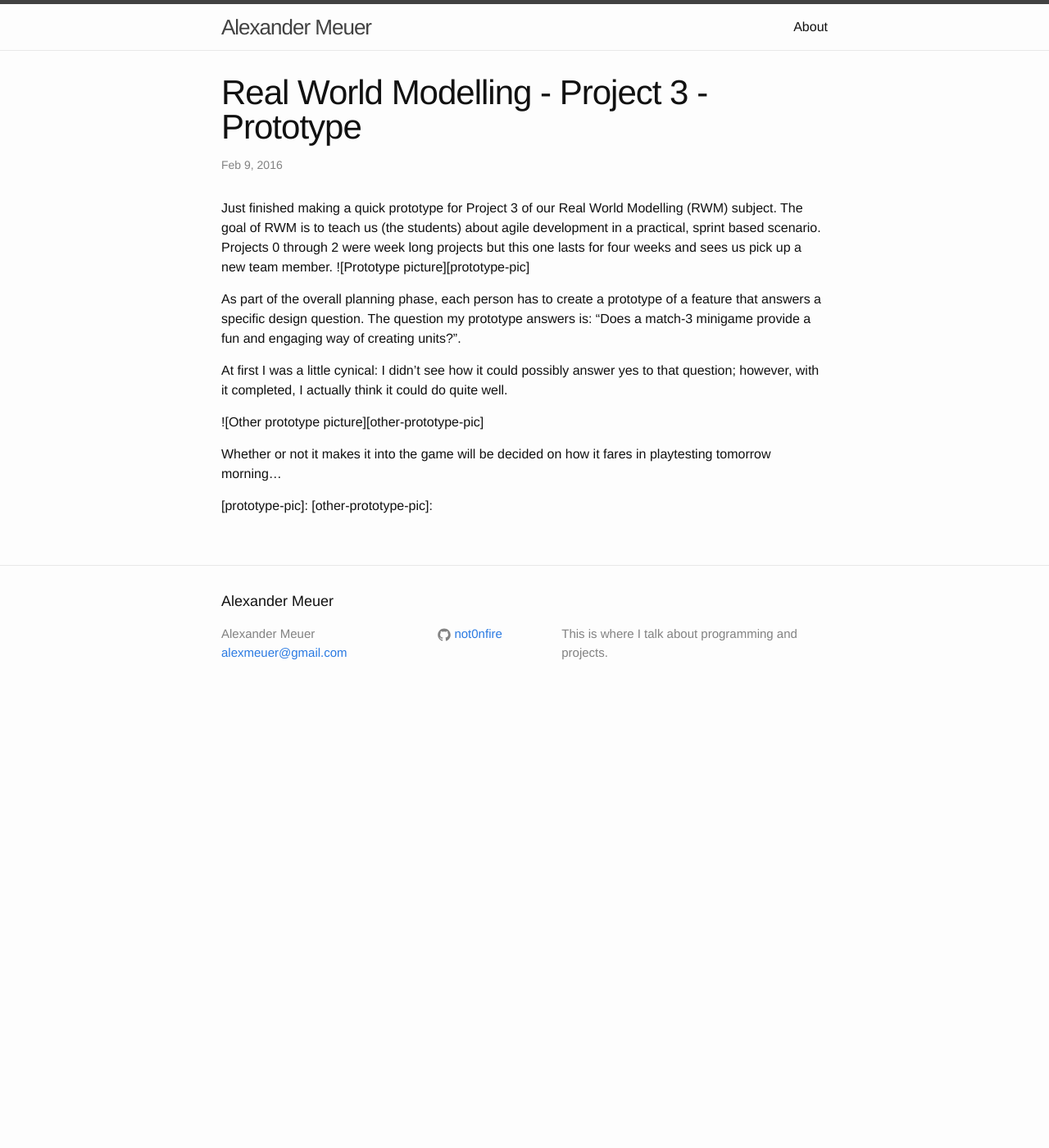
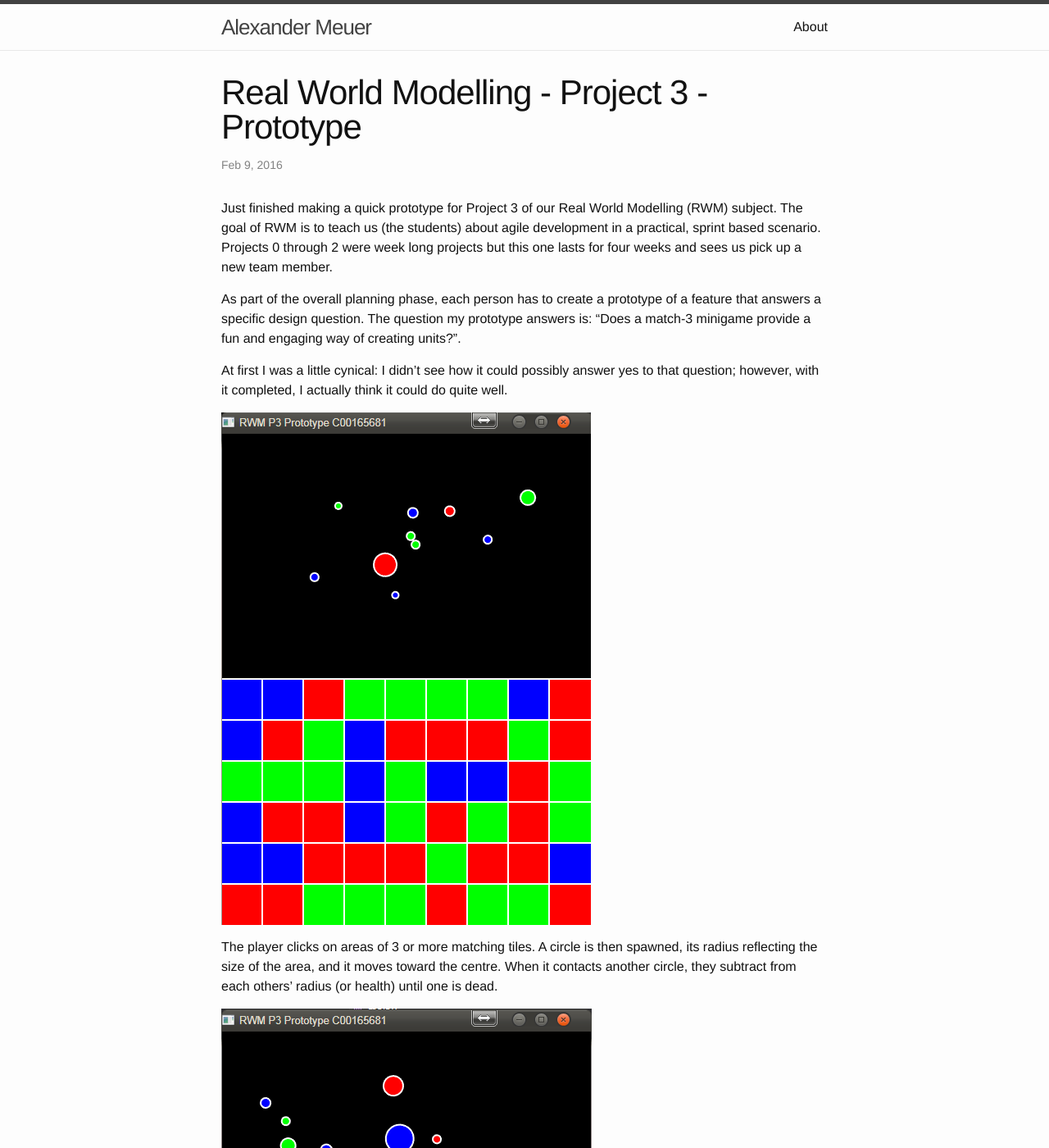
Before and after one commit to AlexMeuer/AlexMeuer.github.io, a Jekyll site: the page built from _posts/2016-02-09-rwm-start.markdown, in a window 1280 px wide and 1400 px high. Shown: the whole window at 82% size. Built offline with Jekyll 4.4.1, drawn with Linux system fonts in a browser that asks for light colours; some of the changed text lies outside the part shown.

Commit message:
Fixed broken image links.

```diff
--- a/_posts/2016-02-09-rwm-start.markdown
+++ b/_posts/2016-02-09-rwm-start.markdown
@@ -5,15 +5,20 @@ date:   2016-02-09 17:04:00 +0000
 categories: RealWorldModeling
 ---
 Just finished making a quick prototype for Project 3 of our Real World Modelling (RWM) subject. The goal of RWM is to teach us (the students) about agile development in a practical, sprint based scenario. Projects 0 through 2 were week long projects but this one lasts for four weeks and sees us pick up a new team member.
-![Prototype picture][prototype-pic]
 
 As part of the overall planning phase, each person has to create a prototype of a feature that answers a specific design question. The question my prototype answers is: "Does a match-3 minigame provide a fun and engaging way of creating units?".
 
 At first I was a little cynical: I didn't see how it could possibly answer yes to that question; however, with it completed, I actually think it could do quite well.
 
+![Prototype picture][prototype-pic]
+
+The player clicks on areas of 3 or more matching tiles. A circle is then spawned, its radius reflecting the size of the area, and it moves toward the centre. When it contacts another circle, they subtract from each others' radius (or health) until one is dead.
+
 ![Other prototype picture][other-prototype-pic]
+
+We've to discuss our prototypes tomorrow and look into how we might implement them in a way that doesn't feel like they've been tacked on but more like they form an integral part of the experience.
 
 Whether or not it makes it into the game will be decided on how it fares in playtesting tomorrow morning...
 
-[prototype-pic]:
-[other-prototype-pic]:
+[prototype-pic]: {{ mysite.url }}/assets/match_prototype_1.png
+[other-prototype-pic]: {{ mysite.url }}/assets/match_prototype_2.png
```
Also changed, not shown: _posts/2016-02-26-sprint3.markdown (added, +31 -0 lines), assets/match_prototype_1.png (added), assets/match_prototype_2.png (added).
